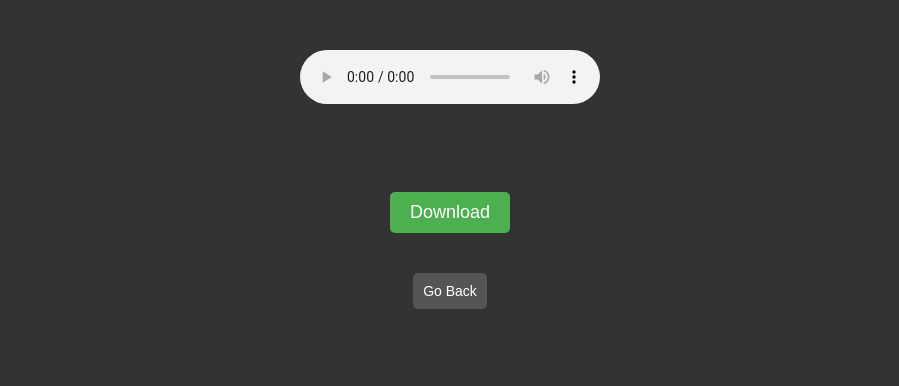
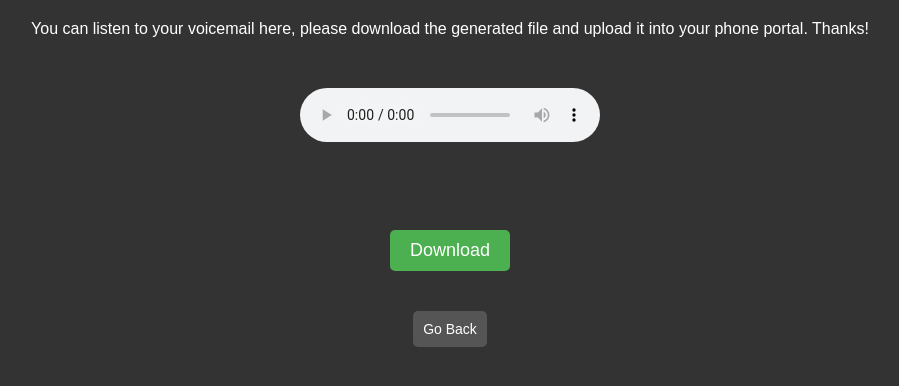
Before and after one commit to algoldbe/VM-Generator, a Flask app: template templates/result.html in a window 1280 px wide. Shown: the top 386 px of the page, without its empty margins (190-1089 px from the left). Run offline with Flask 3, Linux system fonts and the light colour scheme; the template is opened without the code that fills it: most values are stand-ins (such as "Sample title", 1, 10 or a date in 2020).

Commit message:
Update result.html

```diff
--- a/templates/result.html
+++ b/templates/result.html
@@ -1,7 +1,7 @@
 <!DOCTYPE html>
 <html>
 <head>
-    <title>Audio File Generated</title>
+    <title>TAC Voicemail Generator</title>
     <style>
         body {
             font-family: Arial, sans-serif;
@@ -49,7 +49,8 @@
     </style>
 </head>
 <body>
-    <h1>{{ message }}</h1>
+    <h2>{{ message }}</h2>
+    <center><p>You can listen to your voicemail here, please download the generated file and upload it into your phone portal. Thanks!</p></center>
     <audio controls>
         <source src="{{ file_url }}" type="audio/wav">
         Your browser does not support the audio element.
```
